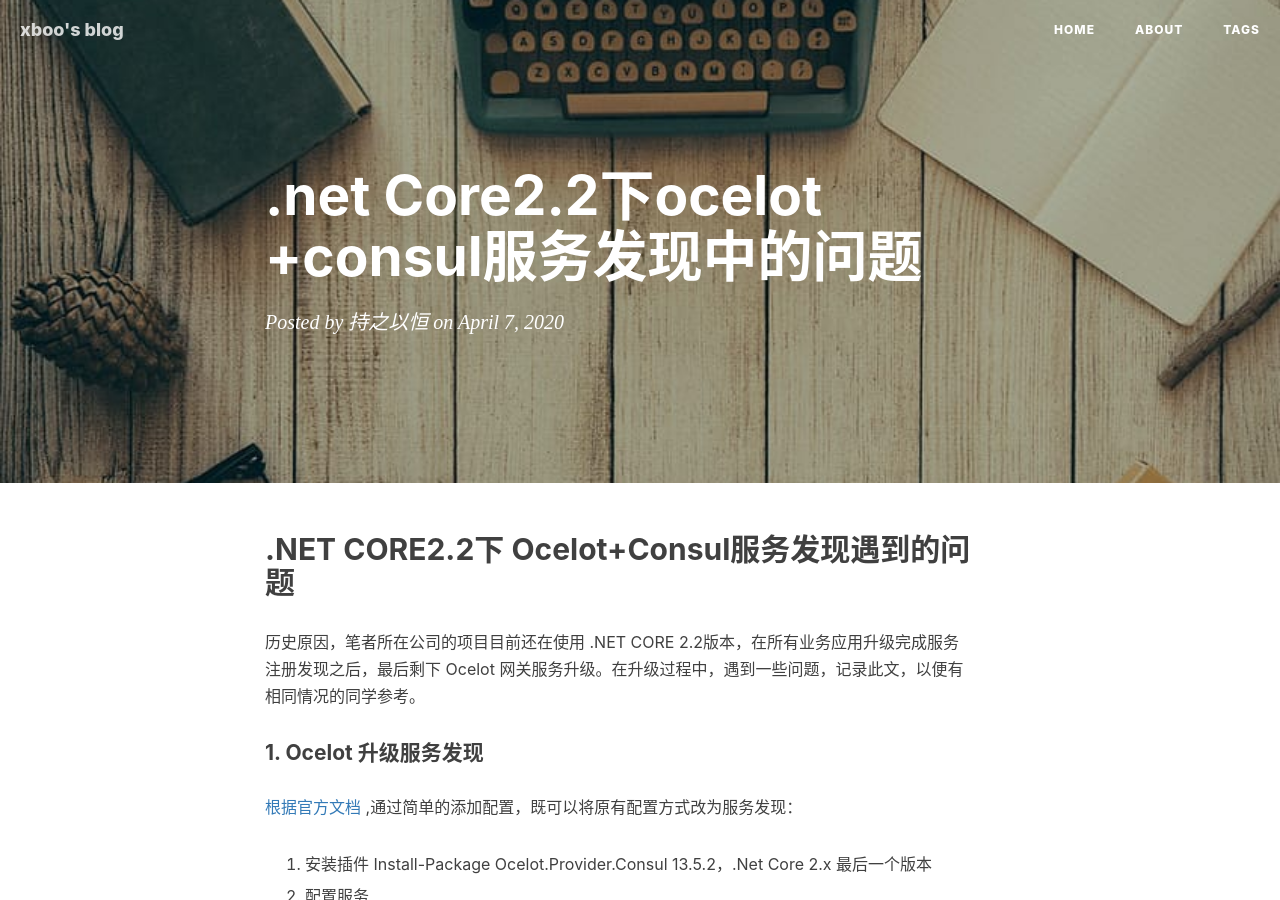
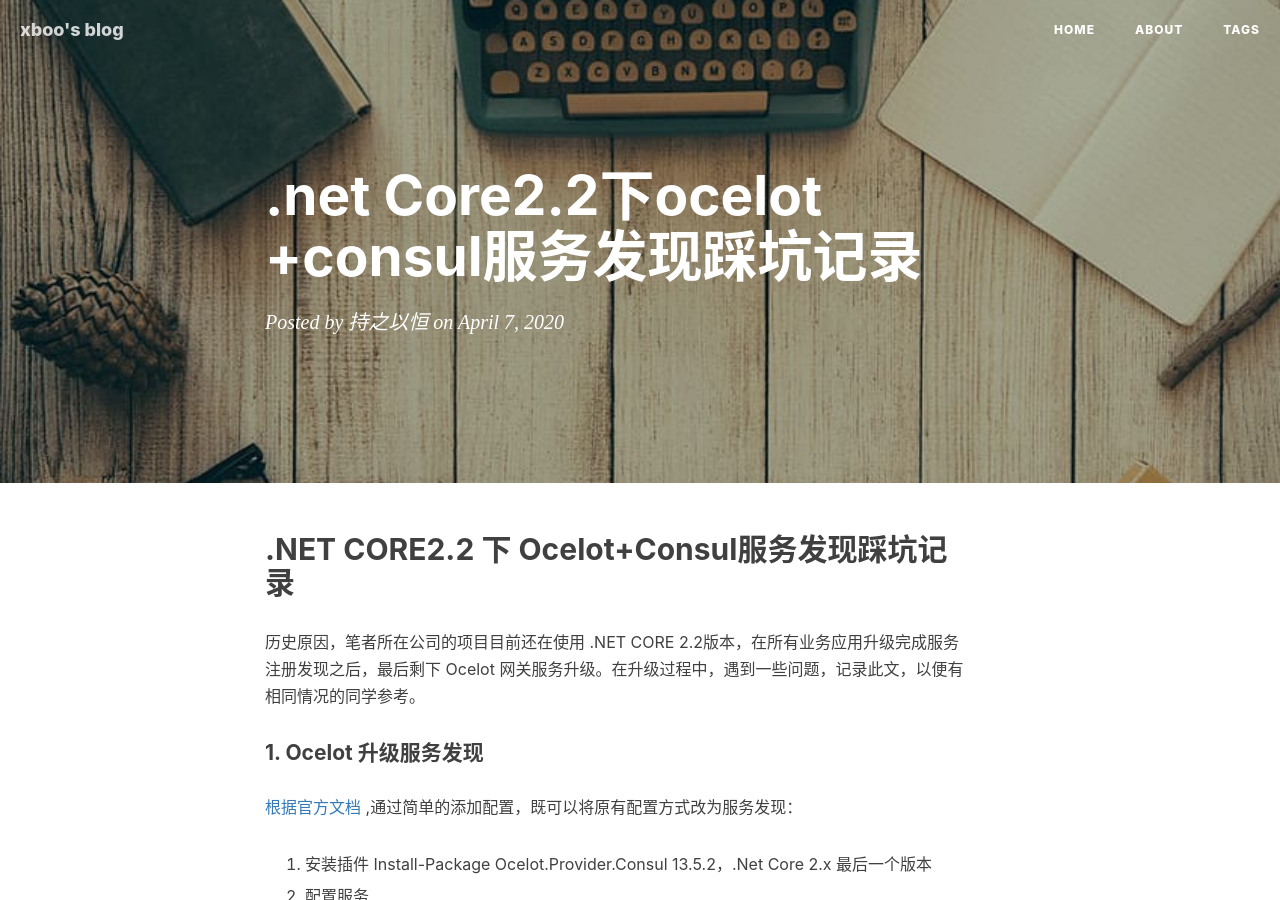
Before and after one commit to xBoo/xboo.github.com, a Jekyll site: the page built from _posts/2020-04-07-.NET-CORE2.2下Ocelot-+Consul服务发现踩坑记录.md, in a window 1280 px wide and 900 px high. Built offline with Jekyll 4.4.1, drawn with Linux system fonts in a browser that asks for light colours; nearby versions of some CDN libraries; our own code applies the rules of GitHub Pages for plain Markdown files; comment, search, counter and statistics services are not loaded.

Commit message:
修改文档

```diff
--- a/_posts/2020-04-07-.NET-CORE2.2下Ocelot-+Consul服务发现中的问题.md
+++ b/_posts/2020-04-07-.NET-CORE2.2下Ocelot-+Consul服务发现踩坑记录.md
@@ -1,4 +1,4 @@
-## .NET CORE2.2下 Ocelot+Consul服务发现遇到的问题
+## .NET CORE2.2 下 Ocelot+Consul服务发现踩坑记录
 
 历史原因，笔者所在公司的项目目前还在使用 .NET CORE 2.2版本，在所有业务应用升级完成服务注册发现之后，最后剩下 Ocelot 网关服务升级。在升级过程中，遇到一些问题，记录此文，以便有相同情况的同学参考。
 
```
